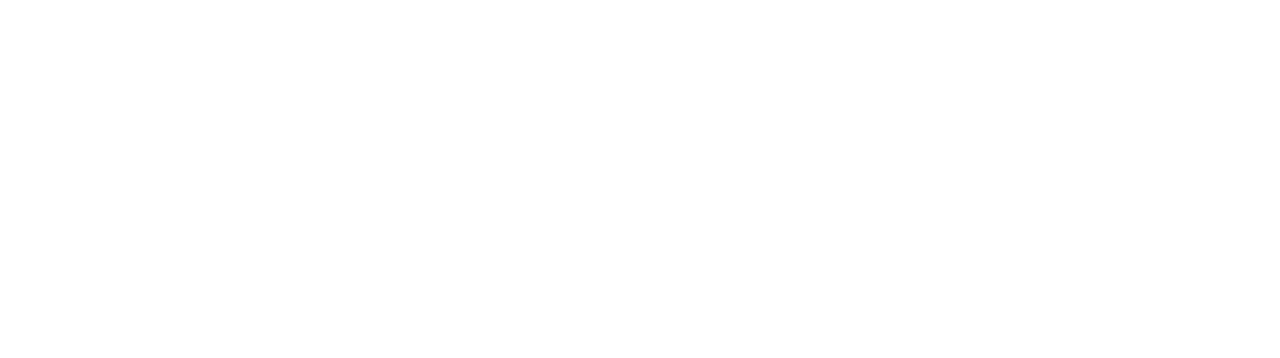
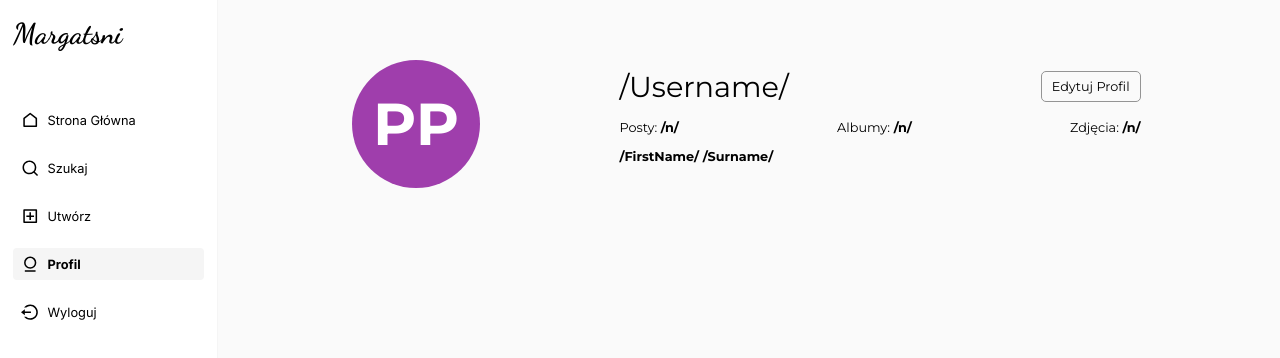
Before and after one commit to Pawlaczenko/margatsni, a React (Vite) app: page /users in a window 1280 px wide. Before the commit this address had no page. Shown: the top 358 px of the page. Built offline with nearby package versions, Linux system fonts and the light colour scheme.

Commit message:
Profile header

```diff
--- a/src/App.tsx
+++ b/src/App.tsx
@@ -12,8 +12,8 @@
 			<Routes>
 				<Route path='/' element={<Layout />}>
 					<Route index element={<MainFeed />} />
-					<Route path="/profile" element={<Profile />}></Route>
-					<Route path="/profile/:id" element={<Profile />}></Route>
+					<Route path="/users" element={<Profile />}></Route>
+					<Route path="/users/:id" element={<Profile />}></Route>
 				</Route>
 
 			</Routes>
--- a/src/components/Button/Button.tsx
+++ b/src/components/Button/Button.tsx
@@ -16,6 +16,11 @@
 }
 const StyledButton = styled.button<IStyledButtonProps>`
     background: var(--color-blue);
-    background: ${props => props.isPrimary?'var(--color-blue)' : 'var(--color-grey-light)'};
+    background: ${props => props.isPrimary?'var(--color-blue)' : "transparent"};
+    border: 1px solid var(--color-grey);
+    padding: 5px 10px;
+    border-radius: 5px;
+    cursor: pointer;
 `
+
 export default Button
--- /dev/null
+++ b/src/components/ProfileDetails/ProfileDetails.tsx
@@ -0,0 +1,90 @@
+import React, {FC, useEffect} from 'react'
+import styled from 'styled-components'
+import useGenerateRandomColor from '../../hooks/useGenerateRandomColor'
+import ProfilePic, { sizes } from '../ProfilePic/ProfilePic'
+import Button from '../Button/Button'
+
+const ProfileDetails:FC = () => {
+    const {color, generateColor} = useGenerateRandomColor();
+    useEffect(()=>{
+        generateColor();
+    },[])
+  return (
+    <Header>
+        <ProfilePic name={'Placeholder Placeholder'} color={color} size={sizes.large}  />
+        <Details>
+            <Line>
+                <Username> /Username/ </Username>
+                <Button isPrimary={false} handleClick={()=>{
+                    console.log('test');
+                }}> Edytuj Profil</Button>
+            </Line>
+            <Line>
+                <div>
+                    <span>
+                        Posty:
+                    </span>
+                    <BoldSpan>
+                        /n/
+                    </BoldSpan>
+                </div>
+                <div>
+                    <span>
+                        Albumy:
+                    </span>
+                    <BoldSpan>
+                        /n/
+                    </BoldSpan>
+                </div>
+                <div>
+                    <span>
+                        Zdjęcia:
+                    </span>
+                    <BoldSpan>
+                        /n/
+                    </BoldSpan>
+                </div>
+            </Line>
+            <Line>
+                <Name> /FirstName/ /Surname/ </Name>
+            </Line>
+        </Details>
+    </Header>
+  )
+}
+const Header =  styled.div`
+    width: 100%;
+    margin: 7.5rem auto;
+    display: flex;
+    justify-content: space-evenly;
+
+
+
+`
+const Details = styled.div`
+    display: flex;
+    flex-direction: column;
+    width: 50%;
+
+`
+const Username = styled.div`
+    font-size: 3.6rem;
+`
+const Line = styled.div`
+    display: flex;
+    align-items: center;
+    padding: 5px;
+    justify-content: space-between;
+
+`
+const BoldSpan = styled.span`
+    font-weight: 700;
+    &::before{
+        content: " ";
+    }
+`
+const Name = styled.span`
+    font-weight: 700;
+`
+
+export default ProfileDetails
--- a/src/components/Sidebar/Navigation.tsx
+++ b/src/components/Sidebar/Navigation.tsx
@@ -18,7 +18,7 @@
 			<RiAddBoxLine />
 			Utwórz
 		</NavigationItem>
-		<NavigationItem to='/profile'>
+		<NavigationItem to='/users'>
 			<RiUser4Line />
 			Profil
 		</NavigationItem>
--- a/src/pages/Profile/Profile.tsx
+++ b/src/pages/Profile/Profile.tsx
@@ -1,18 +1,12 @@
 import React,{ FC, useState} from 'react';
 import { useActionData, useParams } from 'react-router-dom';
 import styled from 'styled-components';
+import ProfileDetails from '../../components/ProfileDetails/ProfileDetails';
 
-interface IUser {
-	id: String,
-	name: String,
-	username: String,
-	email: String,
-	phone: String
-}
 const Profile:FC = () => {
     let {id} = useParams();
     return (
-    <></>
+    <ProfileDetails></ProfileDetails>
   )
 }
 
```
